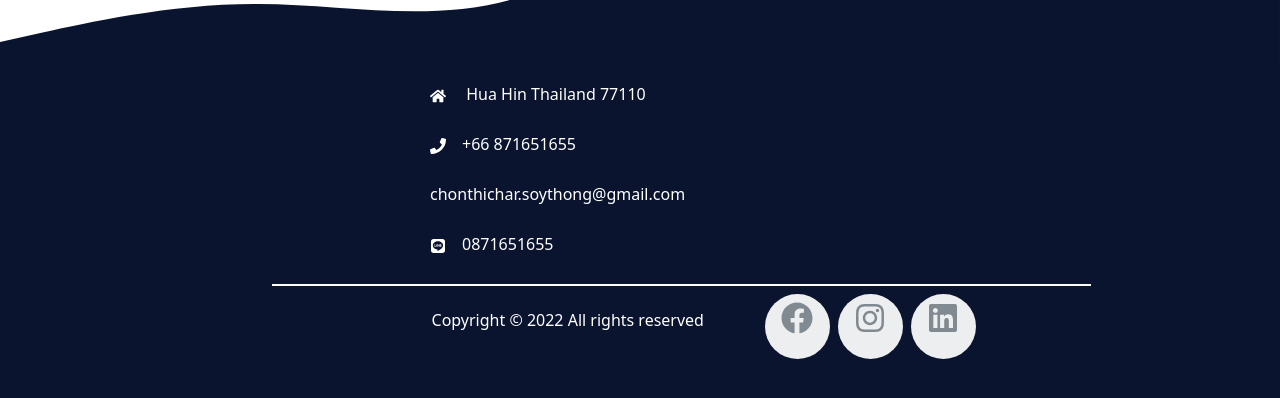
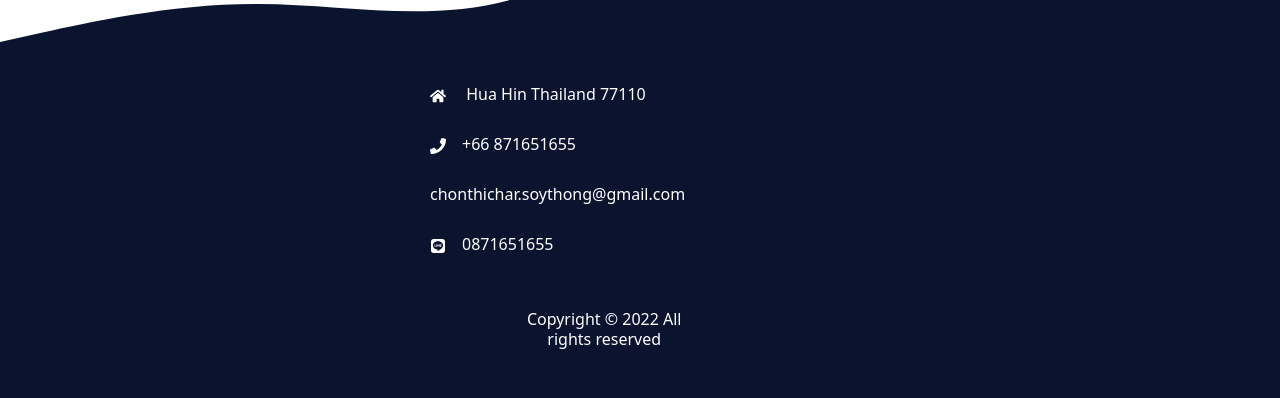
Before and after one commit to Chonthichar/web-dev, a React (Create React App) app: page / in a window 1280 px wide. Shown: the part 7719-8117 px from the top of the page. Built offline with nearby package versions, Linux system fonts and the light colour scheme.

Commit message:
web-dev modify

```diff
--- a/src/App.js
+++ b/src/App.js
@@ -5,6 +5,7 @@ import 'react-toastify/dist/ReactToastify.css'
 import Navbar from "./components/Navbar";
 import Footer from "./components/Footer";
 import Explore from "./pages/Explore";
+// import Footer from "./components/Footer"
 
 
 
--- a/src/components/Footer.jsx
+++ b/src/components/Footer.jsx
@@ -46,13 +46,13 @@ function Footer() {
                                     reserved</p>
                             </div>
 
-                            <div className='col '>
-                                <ul className='social-icons-footer'>
-                                    <li><a href="#" className='facebook'><FaFacebook className='icos'/></a></li>
-                                    <li><a href="#" className='instagram'><FaInstagram className='icos'/></a></li>
-                                    <li><a href="#" className='linkined'><FaLinkedin className='icos'/></a></li>
-                                </ul>
-                            </div>
+                            {/*<div className='col '>*/}
+                            {/*    <ul className='social-icons-footer'>*/}
+                            {/*        <li><a href="#" className='facebook'><FaFacebook className='icos'/></a></li>*/}
+                            {/*        <li><a href="#" className='instagram'><FaInstagram className='icos'/></a></li>*/}
+                            {/*        <li><a href="#" className='linkined'><FaLinkedin className='icos'/></a></li>*/}
+                            {/*    </ul>*/}
+                            {/*</div>*/}
                         </div>
                     </div>
 
--- a/src/index.css
+++ b/src/index.css
@@ -1691,7 +1691,7 @@ p {
     margin-left: 9rem;
     margin-right: auto;
     color: white;
-    border-bottom: solid 2px white;
+    /*border-bottom: solid 2px white;*/
 }
 
 .copy {
@@ -2339,4 +2339,7 @@ p {
         position: relative;
         background-color: white;
     }
-}
+    .footer-box {
+        /*width: 20%;*/
+    }
+}
```
